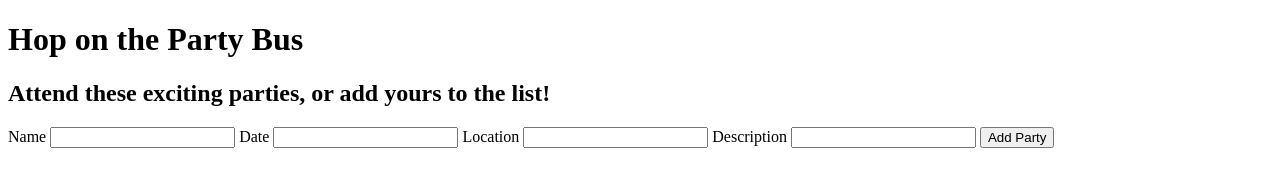
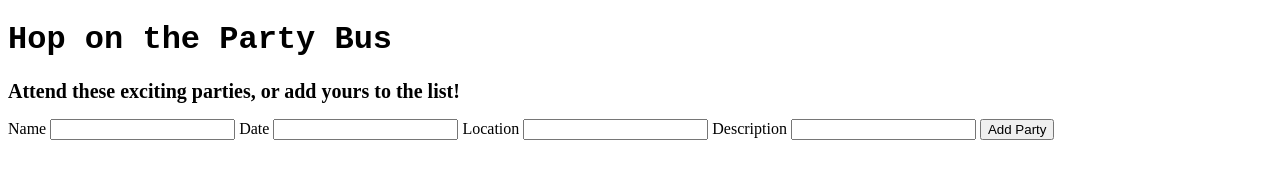
Before and after one commit to syazski/Unit2.PartyPlanner, a plain HTML site: page index.html in a window 1280 px wide. Drawn offline with Linux system fonts and the light colour scheme; no server answers.

Commit message:
css edits

```diff
--- a/index.css
+++ b/index.css
@@ -1,3 +1,12 @@
+h1 {
+    font-family: 'Courier New', Courier, monospace;
+}
+
+h2 {
+    font-size: 20px;
+}
+
+
 ul {
     display: flex;
     flex-flow: row wrap;
```
